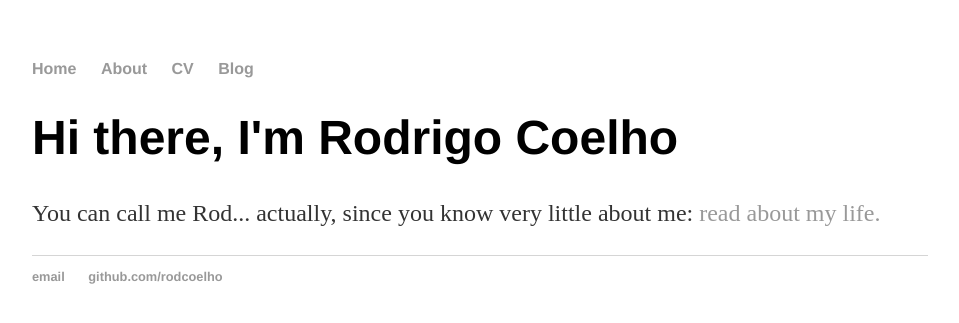
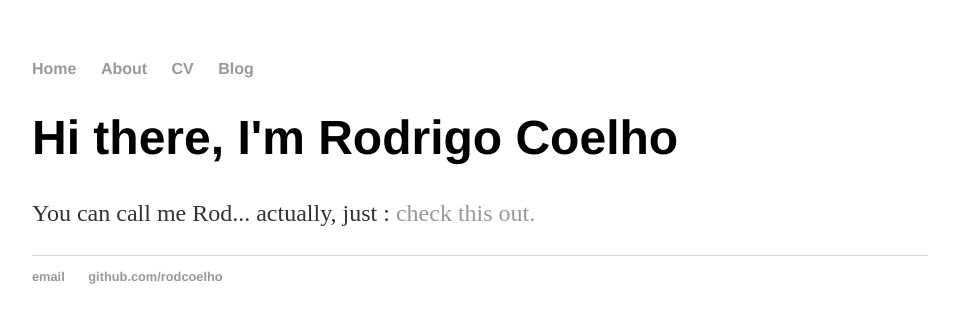
Before and after one commit to rodcoelho/rodcoelho.github.io, a Jekyll site: the page built from index.html, in a window 1280 px wide. Shown: the top 323 px of the page, without its empty margins (160-1119 px from the left). Built offline with Jekyll 4.4.1, drawn with Linux system fonts in a browser that asks for light colours.

Commit message:
Update index.html

```diff
--- a/index.html
+++ b/index.html
@@ -4,5 +4,5 @@ title: Rod Coelho
 ---
 <div class="blurb">
 	<h1>Hi there, I'm Rodrigo Coelho</h1>
-	<p>You can call me Rod... actually, since you know very little about me: <a href="/about">read about my life.</a></p>
-</div><!-- /.blurb -->
+	<p>You can call me Rod... actually, just : <a href="/about">check this out.</a></p>
+</div>
```
